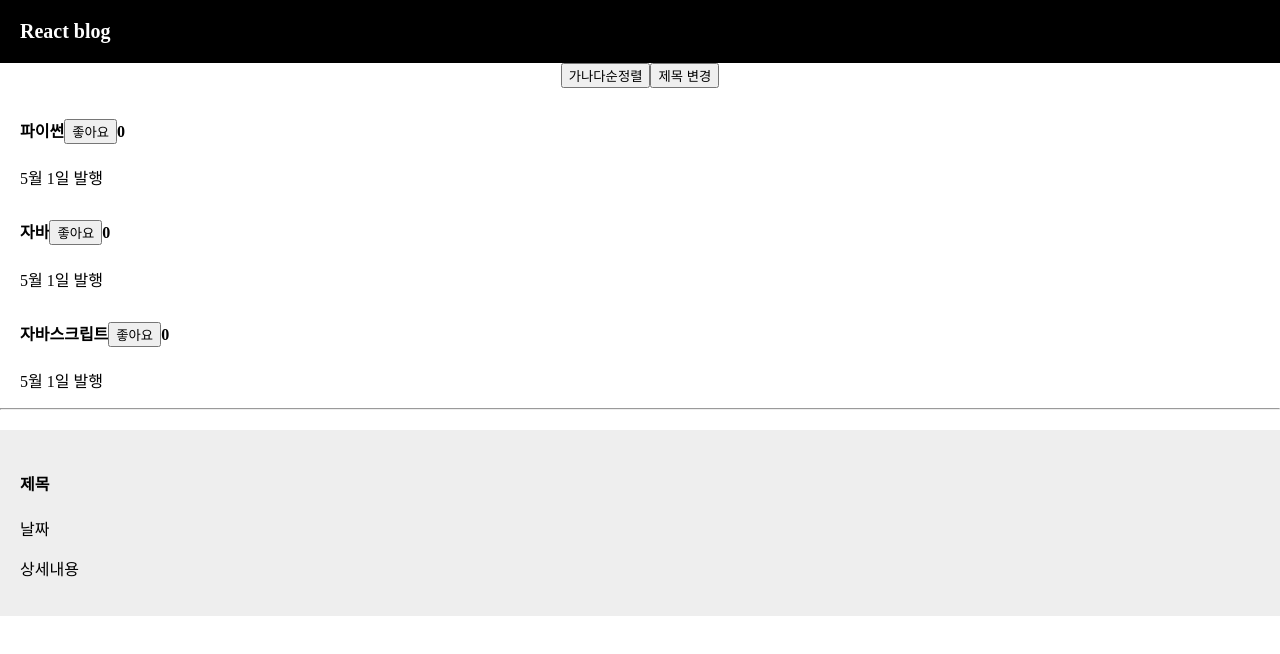
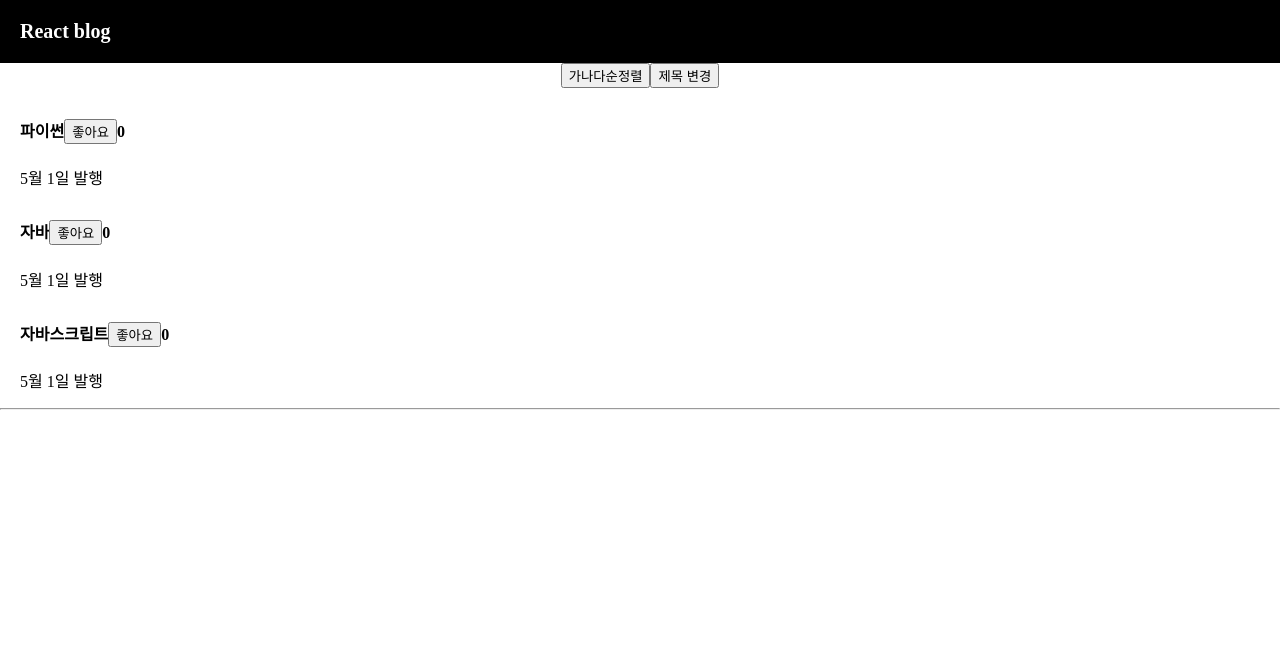
Before and after one commit to whddnjs1715/CreateWebsite, a React (Create React App) app: page / in a window 1280 px wide. Shown: the top 654 px of the page. Built offline with nearby package versions, Linux system fonts and the light colour scheme.

Commit message:
Modal 추가

```diff
--- a/src/App.js
+++ b/src/App.js
@@ -18,6 +18,17 @@ const App = () => {
     let arr = [...name];
     arr.sort();
     setName(arr);
+  };
+  const [modal, setModal] = useState(false);
+
+  const Modal = () => {
+    return (
+      <div className="modal">
+        <h4>제목</h4>
+        <p>날짜</p>
+        <p>상세내용</p>
+      </div>
+    );
   };
   return (
     <div className="App">
@@ -45,23 +56,19 @@ const App = () => {
       <div className="list">
         <h4>
           {name[2]}
-          <button onClick={beGood}>좋아요</button>
+          <button
+            onClick={() => {
+              modal === true ? setModal(false) : setModal(true);
+            }}
+          >
+            좋아요
+          </button>
           <span>{good}</span>
         </h4>
         <p>5월 1일 발행</p>
       </div>
       <hr />
-      <Modal />
-    </div>
-  );
-};
-
-const Modal = () => {
-  return (
-    <div className="modal">
-      <h4>제목</h4>
-      <p>날짜</p>
-      <p>상세내용</p>
+      {modal === true ? <Modal /> : null}
     </div>
   );
 };
```
